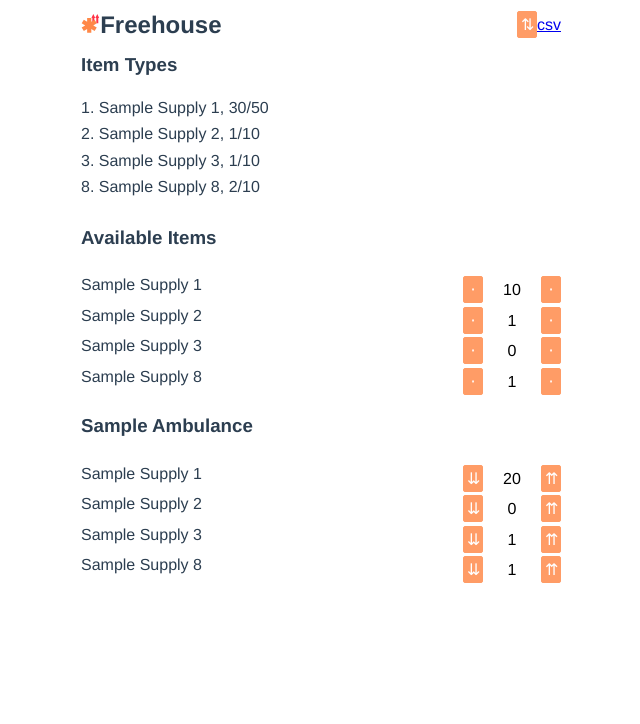
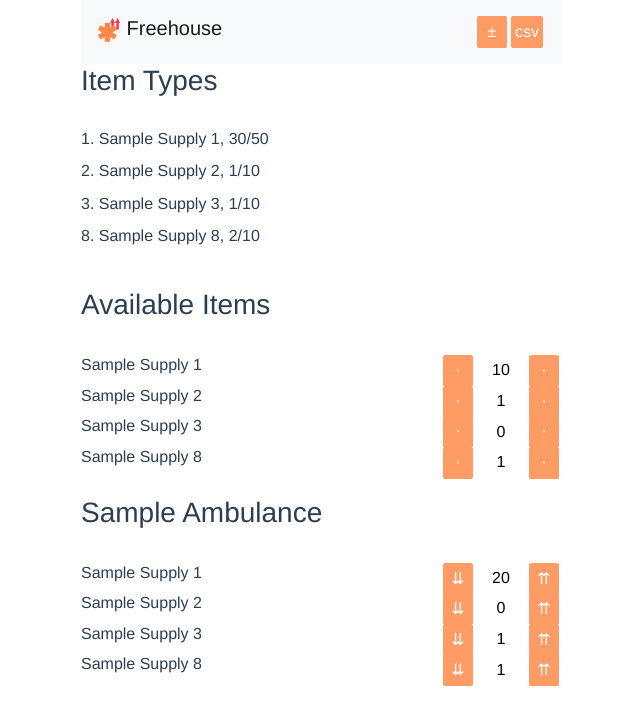
Before and after one commit to quinlanharsch/free-warehouse, a Vue app: page / in a window 1280 px wide. Shown: the top 724 px of the page, without its empty margins (319-959 px from the left). Built offline with nearby package versions, Linux system fonts and the light colour scheme.

Commit message:
Early Bootstrap

```diff
--- a/package.json
+++ b/package.json
@@ -12,7 +12,9 @@
     "core-js": "^3.6.5",
     "register-service-worker": "^1.7.1",
     "vue": "^2.6.11",
-    "vuex": "^3.5.1"
+    "vue-router": "^3.4.7",
+    "vuex": "^3.5.1",
+    "workbox-sw": "^5.1.4"
   },
   "devDependencies": {
     "@vue/cli-plugin-babel": "~4.5.0",
--- a/public/index.html
+++ b/public/index.html
@@ -18,6 +18,8 @@
     <meta name="theme-color" content="#fffffb">
 
     <title><%= htmlWebpackPlugin.options.title %></title>
+
+    <link rel="stylesheet" href="https://maxcdn.bootstrapcdn.com/bootstrap/4.0.0/css/bootstrap.min.css" integrity="sha384-Gn5384xqQ1aoWXA+058RXPxPg6fy4IWvTNh0E263XmFcJlSAwiGgFAW/dAiS6JXm" crossorigin="anonymous">
   </head>
   <body>
     <noscript>
--- a/src/App.vue
+++ b/src/App.vue
@@ -1,24 +1,6 @@
 <template>
   <div id="app">
-    <div class="hzAlignWrapper">
-      <div class="hzAlignInner left">
-        <img src="/img/icons/icon.svg"
-        style="display: inline-block; height: 1.2em;"
-        alt="*^^">
-        <h2 style="display: inline-block;">Freehouse</h2>
-      </div>
-      <div class='hzAlignInner right'>
-        <button @click="this.toggleStorageMode">
-          {{this.storageMode?"⇅":"±"}}
-        </button>
-        <a
-          :href= "'data:text/csv;charset=utf-8,' + this.csvData"
-          target = "_blank"
-          download = "store_data.csv"
-        >csv</a>
-      </div>
-    </div>
-    <br/>
+    <navbar></navbar>
     <h3>Item Types</h3>
     <br/>
     <p class="itemTypes" v-for="(item, itemId) in this.itemTypes" :key="itemId">
@@ -34,12 +16,14 @@
 <script>
 import store from './store/index.js'
 import StorageUnit from './components/storage-unit.vue'
+import Navbar from './components/navbar.vue'
 import {mapGetters, mapState, mapMutations} from 'vuex'
 
 export default {
   store,
   name: 'App',
   components: {
+    Navbar,
     StorageUnit
   },
   computed: {
@@ -74,8 +58,9 @@ h1:hover, h2:hover, h3:hover, h4:hover, h5:hover, h6:hover, p:hover, div:hover{
   padding: 0.2em 0;
   margin: 2px 0;
 }
-button{
-  width: 20px;
+.btn{
+  margin: 2px;
+  min-width: 30px;
   padding: 3px;
   border: 1px solid #ff9c66;
   background-color: #ff9c66;
@@ -84,12 +69,11 @@ button{
   font-family:inherit;
   font-size: inherit;
 }
-button:hover{
+.btn:hover{
   background-color: #ff8847;
   border-color: #ff8847;
   cursor: pointer;
 }
-
 .hzAlignWrapper{
   padding: 0.8em 0;
   margin: 2px 0;
--- a/src/components/item.vue
+++ b/src/components/item.vue
@@ -7,19 +7,19 @@
       <div class='right hzAlignInner'>
         <!-- todo make this a component -->
         <div v-if="!this.storageMode">
-          <button @click="onAquire()">＋</button>
+          <div class="btn" @click="onAquire()">＋</div>
           <input type="text" v-model="quantity">
-          <button v-if="!this.storageMode" @click="onConsume()">－</button>
+          <div class="btn" v-if="!this.storageMode" @click="onConsume()">－</div>
         </div>
         <div v-else-if="this.storageMode && (this.suId != '0')">
-          <button @click="onRetrieve()">⇊</button>
+          <div class="btn" @click="onRetrieve()">⇊</div>
           <input type="text" v-model="quantity">
-          <button @click="onStore()">⇈</button>
+          <div class="btn" @click="onStore()">⇈</div>
         </div>
         <div v-else>
-          <button>⋅</button>
+          <div class="btn">⋅</div>
           <input type="text" v-model="quantity">
-          <button>⋅</button>
+          <div class="btn">⋅</div>
         </div>
       </div>
     </div>
@@ -77,6 +77,8 @@ export default {
 </script>
 
 <!-- Add "scoped" attribute to limit CSS to this component only -->
-/* <style scoped>
-
-</style> */
+<style scoped>
+.item{
+  margin: 10px 0
+}
+</style>
--- /dev/null
+++ b/src/components/navbar.vue
@@ -0,0 +1,36 @@
+<template>
+  <div class='navbar navbar-light bg-light'>
+    <a class="navbar-brand h1" href="#">
+      <img src="/img/icons/icon.svg"
+      style="display: inline-block; height: 1.2em;"
+      alt="*^^">
+      Freehouse
+    </a>
+
+    <form class="form-inline">
+      <button class='btn'
+        @click="this.toggleStorageMode">
+        {{this.storageMode?"⇅":"±"}}
+      </button>
+      <button class='btn'
+        :href= "'data:text/csv;charset=utf-8,' + this.csvData"
+        target = "_blank"
+        download = "store_data.csv">
+        csv
+      </button>
+    </form>
+  </div>
+</template>
+
+<script>
+export default {
+  name: 'Navbar',
+  components: {
+  }
+}
+</script>
+
+<!-- Add "scoped" attribute to limit CSS to this component only -->
+<style scoped>
+
+</style>
```
Also changed, not shown: 1 other file (tests, documents, lock files or other folders).
